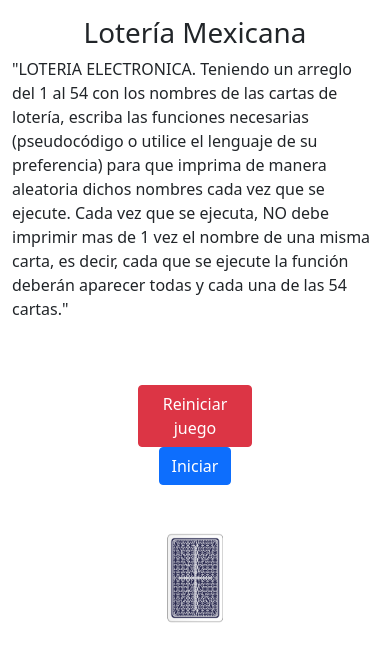
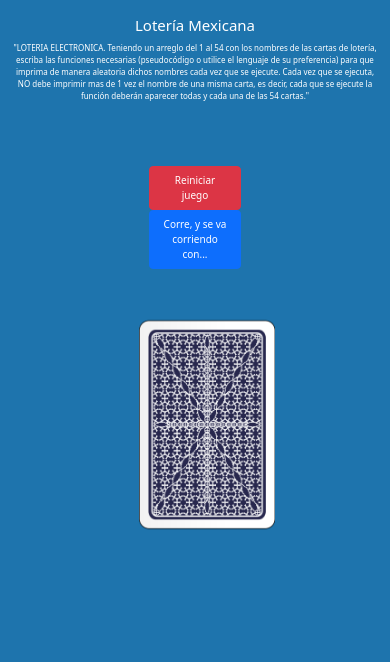
Before and after one commit to jobarv/arendal_test, a plain HTML site: page index.html in a window 390 px wide. Drawn offline with nearby package versions, Linux system fonts and the light colour scheme.

Commit message:
se añaden estilos

```diff
--- a/css/styles.css
+++ b/css/styles.css
@@ -1,3 +1,54 @@
+:root {
+    --colorDeFondo: rgb(30, 116, 173);
+    --blanco: rgb(255, 255, 255);
+}
+
+html {
+    box-sizing: border-box;
+}
+
+*,
+*:before,
+*:after {
+    box-sizing: inherit;
+}
+
+
+body {
+    background-color: var(--colorDeFondo);
+}
+
+h1,
+p {
+    color: var(--blanco);
+    text-align: center;
+}
+
+.banner {
+    display: flex;
+    flex-direction: column;
+}
+
 #mazo {
     max-width: 50%;
 }
+
+@media (max-width: 468px) {
+    h1 {
+        font-size: 15px;
+    }
+
+    p {
+        font-size: 8px;
+    }
+
+    .btn {
+        max-width: 80%;
+        font-size: 10px;
+    }
+
+    #mazo {
+        max-width: 120%;
+    }
+
+}
--- a/index.html
+++ b/index.html
@@ -29,8 +29,8 @@
     <div class="row mt-5">
         <div class="col-4 mx-auto text-center" id="mazocartas">
             <button type="button" class="btn btn-danger mx-auto" id="Reiniciar">Reiniciar juego</button>
-            <button type="button" class="btn btn-primary" id="dame">
-                Iniciar
+            <button type="button" class="btn btn-primary" id="correla">
+                Corre, y se va corriendo con...
             </button>
             <img src="img/reverso.png" id="mazo" class="mazo d-block mt-5 mx-auto animated">
 
--- a/js/main.js
+++ b/js/main.js
@@ -1,4 +1,4 @@
-let btnReparte = document.getElementById('dame');
+let btnReparte = document.getElementById('correla');
 let btnReiniciar = document.getElementById('Reiniciar');
 let cartas = [];
 let cartajugar = document.getElementById('mazo')
@@ -6,31 +6,25 @@ let cartajugar = document.getElementById('mazo')
 btnReiniciar.addEventListener("click", reiniciarJuego)
 
 btnReparte.onclick = function () {
-    reparte = "dame"
+    reparte = "correla"
     iniciarJuego(reparte)
 }
 
 function iniciarJuego() {
-    dame();
+    correla();
 }
 
 function reiniciarJuego() {
     location.reload();
 }
 
-function dame() {
+function correla() {
     let num = Math.floor((Math.random() * (55 - 1)) + 1);
-    if (cartas.length == 54) {
-        isTableroselected = false
-
-    } else if (cartas.indexOf(num) == -1) {
+    if (cartas.indexOf(num) == -1) {
         cartas.push(num);
         cartajugar.src = `img/${num}.jpg`
-        if (casillaPlayer1 != null) {
-            casillaPlayer1.removeAttribute('disabled');
-        }
     } else {
-        dame();
+        correla();
     }
 
 }
```
